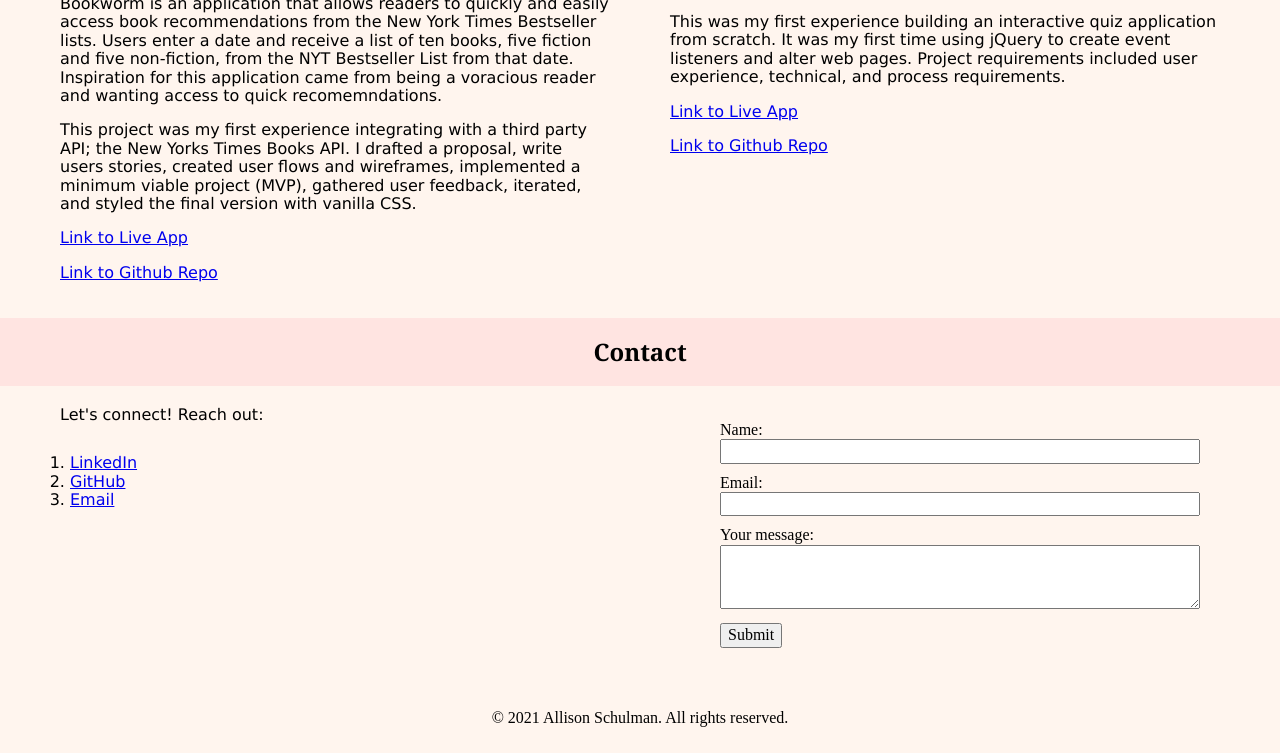
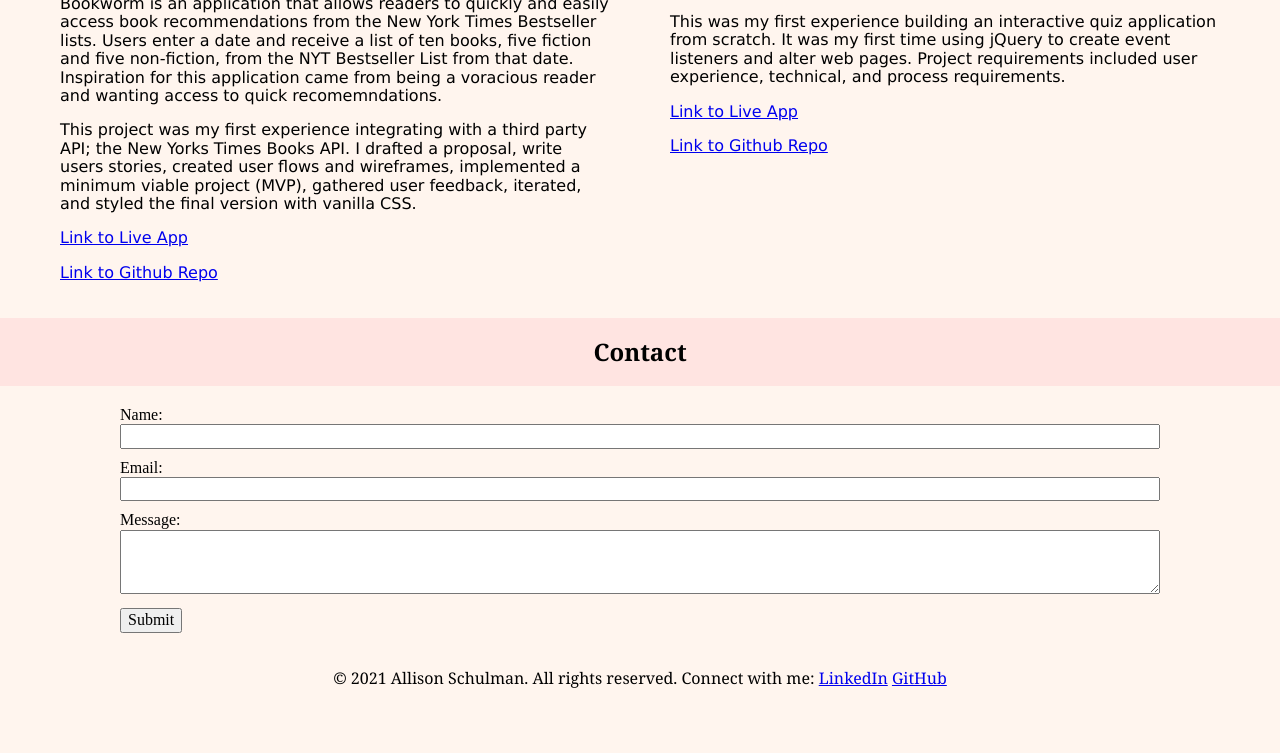
Before and after one commit to sneakin-allie/portfolio, a plain HTML site: page index.html in a window 1280 px wide. Shown: the part 2742-3495 px from the top of the page. After the commit the page ends 3455 px from the top, so only its background shows below. Drawn offline with nearby package versions, Linux system fonts and the light colour scheme.

Commit message:
Changed contact form and put links in Footer

```diff
--- a/index.html
+++ b/index.html
@@ -123,35 +123,23 @@
     <!-- Contact section with links -->
     <section>
       <h3>Contact</h3>
-      <div class="group">
-        <div class="item1 list">
-          <p class="p-text">Let's connect! Reach out:</p>
-          <!-- ordered list -->
-          <ol>
-            <li><a href="https://www.linkedin.com/in/allisonschulman/" target="_blank">LinkedIn</a></li>
-            <li><a href="https://github.com/sneakin-allie" target="_blank">GitHub</a></li>
-            <li><a href="mailto:allison.d.schulman@gmail.com" target="_blank">Email</a></li>
-          </ol>
-        </div>
-
         <!-- Functional contact form -->
-        <div class="item1">
+        <div>
           <form action="https://formspree.io/f/xyybweww" method="POST">
             <label for="name">Name:</label>
               <input type="text" name="name" id="name">
             <label for="email">Email:</label>
               <input type="text" name="_replyto" id="email">
-            <label for="message">Your message:</label>
+            <label for="message">Message:</label>
               <textarea id="message" name="message"></textarea>
             <!-- Submit button on form -->
             <button type="submit">Submit</button>
           </form>
         </div>
-      </div>
     </section>
   </main>
   <footer>
-    <p>© 2021 Allison Schulman. All rights reserved.</p>
+    <p>© 2021 Allison Schulman. All rights reserved. Connect with me: <a href="https://www.linkedin.com/in/allisonschulman/" target="_blank">LinkedIn</a> <a href="https://github.com/sneakin-allie" target="_blank">GitHub</a></p>
   </footer>
 </body>
 
--- a/style.css
+++ b/style.css
@@ -25,8 +25,9 @@ header {
 }
 
 footer {
+  font-family: Georgia, 'Times New Roman', Times, serif;
   font-size: 1em;
-  padding: 10px;
+  padding: 0px 10px 10px 10px;
   text-align: center;
 }
 
@@ -43,13 +44,6 @@ img {
   margin-left: auto;
   margin-right: auto
 }
-
-/*
-main {
-  width: 80%;
-  margin: auto;
-}
-*/
 
 /* Text */
 h1 {
@@ -118,10 +112,9 @@ ol {
 
 form {
   text-align: left;
-  margin: 20px;
   color: black;
-  margin: 20px 50px;
-  padding: 15px 30px 15px 30px;
+  margin: 0px;
+  padding: 20px 120px;
 }
 
 form input[type=text] {
@@ -144,7 +137,7 @@ form textarea {
 .group {
   display: flex;
   flex-direction: column;
-  margin: 0px 0px 0px 0px;
+  margin: 0px;
 }
 
 .item1 {
```
